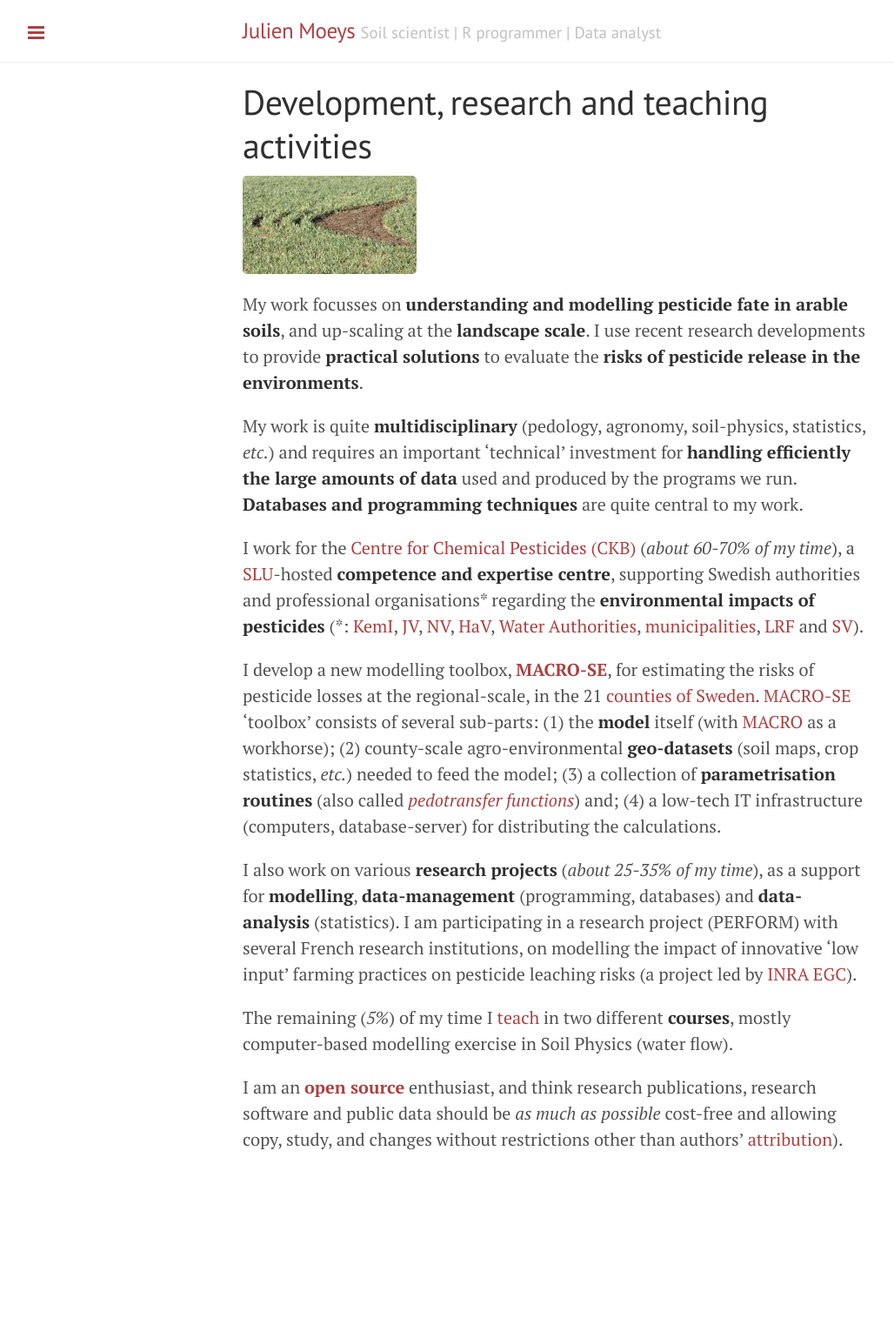
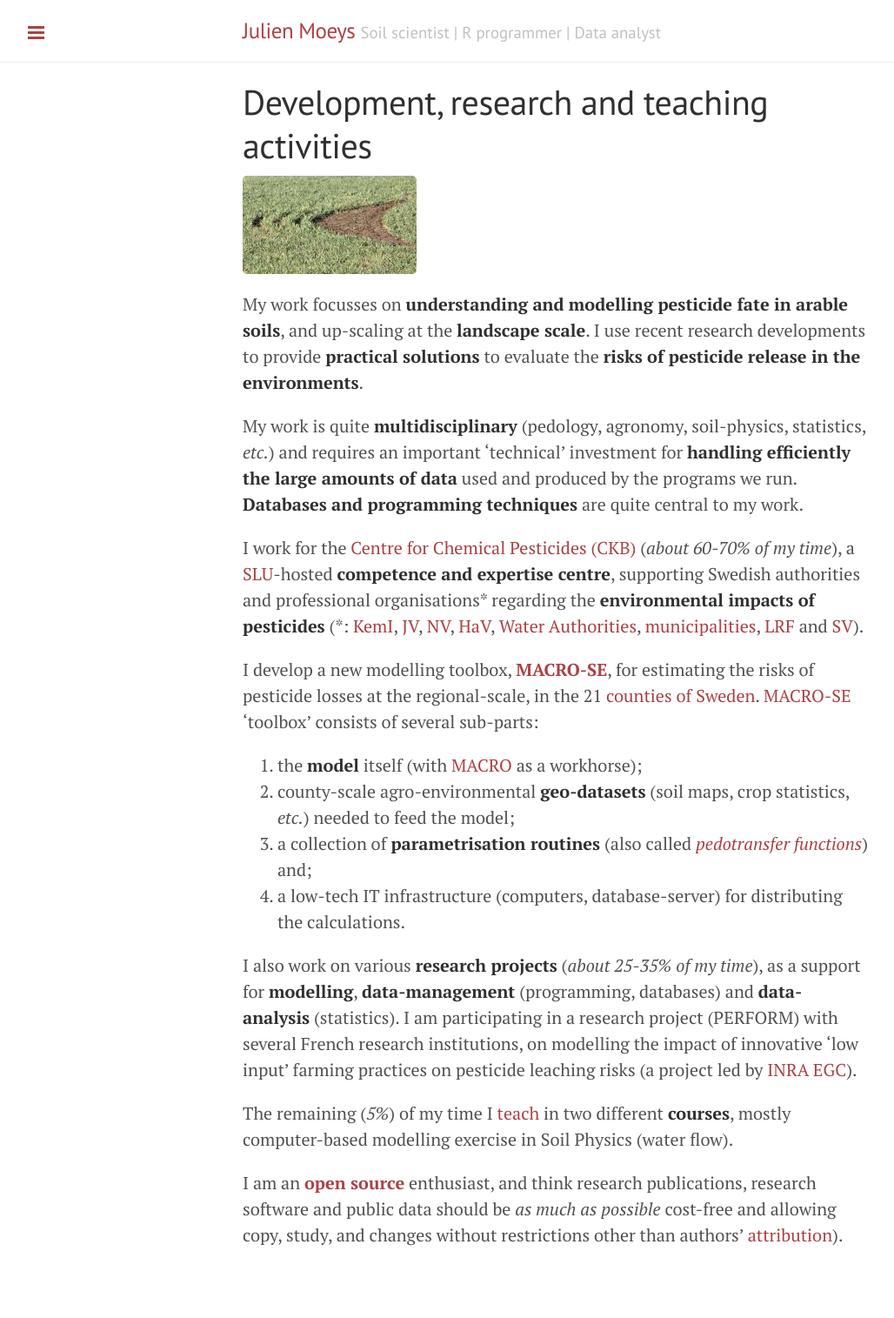
Before and after one commit to julienmoeys/julienmoeys.github.io, a Jekyll site: the page built from Activities.md, in a window 1280 px wide. Shown: the whole page at 87% size, without its empty margins (1-1029 px from the left). Built offline with Jekyll 4.4.1, drawn with Linux system fonts in a browser that asks for light colours; Markdown is read by kramdown in place of the engine named in the settings; before the commit the page ends 1405 px from its top, so only the background shows below that.

Commit message:
format list

```diff
--- a/Activities.md
+++ b/Activities.md
@@ -29,13 +29,14 @@ I develop a new modelling toolbox, **[MACRO-SE][]**, for estimating
 the risks of pesticide losses at the regional-scale, in the 21
 [counties of Sweden][]. [MACRO-SE][] 'toolbox' consists of several
 sub-parts:
-(1) the **model** itself (with [MACRO][] as a workhorse);
-(2) county-scale agro-environmental **geo-datasets** (soil maps, crop
-statistics, _etc._) needed to feed the model;
-(3) a collection of **parametrisation routines** (also called
-_[pedotransfer functions][PTF]_) and;
-(4) a low-tech IT infrastructure (computers, database-server) for
-distributing the calculations.
+
+1.  the **model** itself (with [MACRO][] as a workhorse);
+2.  county-scale agro-environmental **geo-datasets** (soil maps,
+    crop statistics, _etc._) needed to feed the model;
+3.  a collection of **parametrisation routines** (also called
+    _[pedotransfer functions][PTF]_) and;
+4.  a low-tech IT infrastructure (computers, database-server) for
+    distributing the calculations.
 
 I also work on various **research projects** (_about 25-35% of my
 time_), as a support for **modelling**, **data-management**
```
